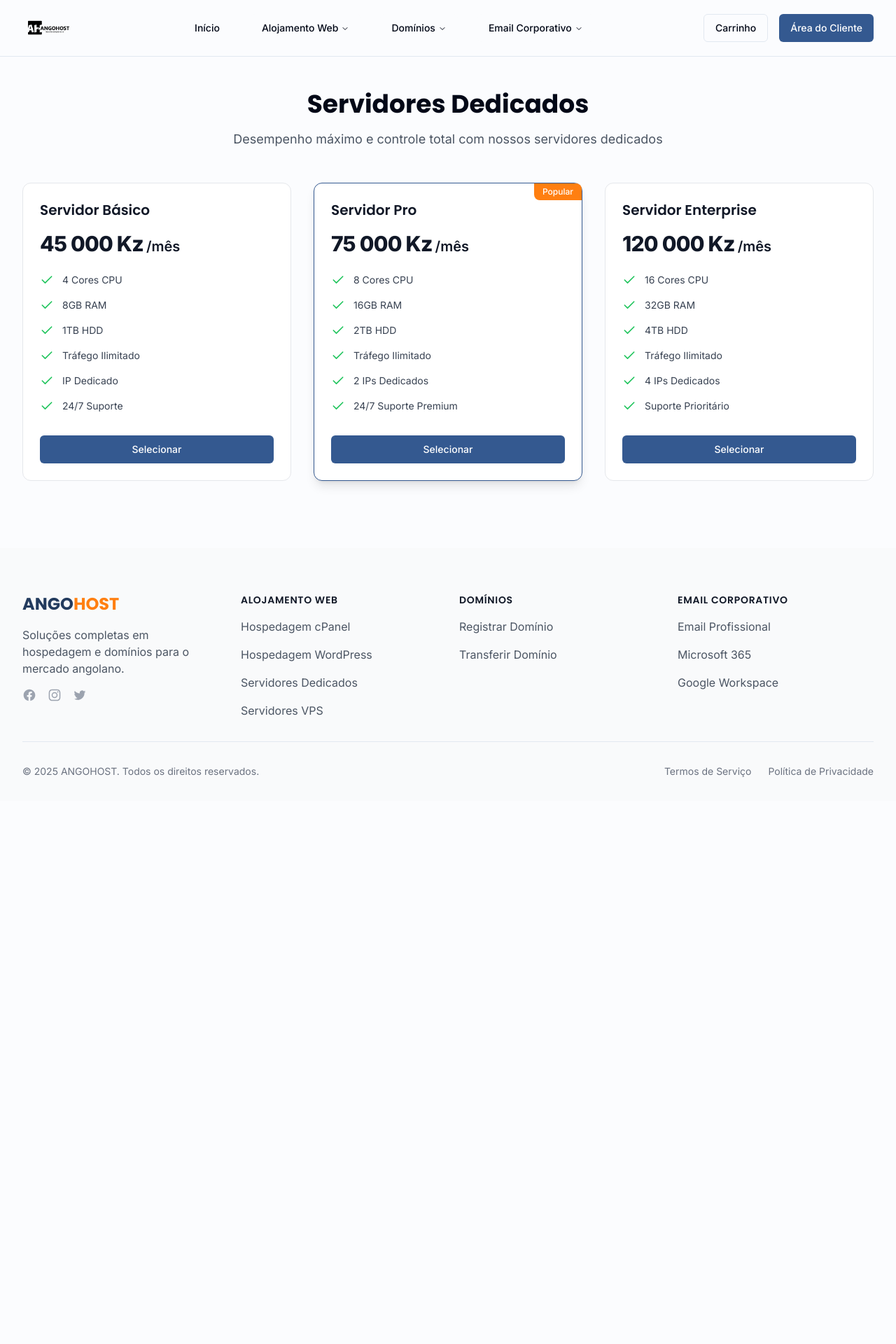
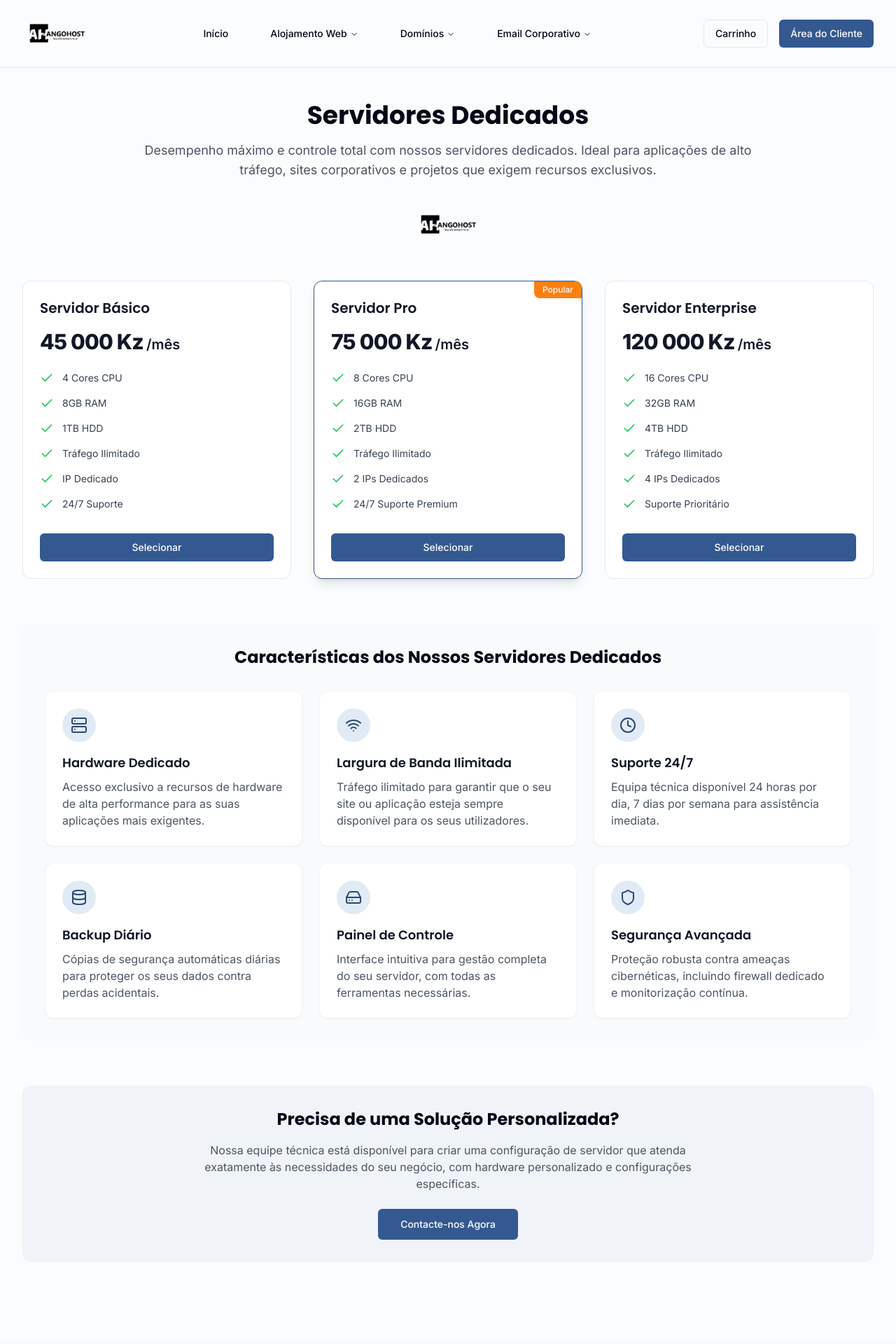
Before and after one commit to francisco-dev-ao/angohost-ao, a React (Vite) app: page /servidores-dedicados in a window 1280 px wide. Shown: the top 1920 px of the page at 70% size. Before the commit the page ends 1144 px from the top, so only its background shows below. Built offline with nearby package versions, Linux system fonts and the light colour scheme.

Commit message:
Refactor: Implement UI components
This commit introduces several UI components, including a navigation menu, form elements, and pricing cards. It also includes the necessary styling and utility functions.

```diff
--- a/src/components/Navbar.tsx
+++ b/src/components/Navbar.tsx
@@ -1,3 +1,4 @@
+
 import React, { useState, useRef, useEffect } from 'react';
 import { Link } from 'react-router-dom';
 import { Button } from '@/components/ui/button';
@@ -56,7 +57,7 @@ const Navbar = () => {
           <img
             src="/public/lovable-uploads/b8702021-42ee-4d88-af7a-590e5dae0e08.png"
             alt="ANGOHOST"
-            className="h-12 w-auto"
+            className="h-16 w-auto"
           />
         </Link>
 
@@ -160,6 +161,7 @@ const Navbar = () => {
         </div>
       </div>
 
+      {/* Mobile Menu */}
       {mobileMenuOpen && (
         <div ref={menuRef} className="lg:hidden absolute w-full bg-background z-50 border-b pb-4">
           <nav className="container mt-4 flex flex-col gap-4">
--- a/src/components/PricingCard.tsx
+++ b/src/components/PricingCard.tsx
@@ -84,6 +84,54 @@ const PricingCard: React.FC<PricingCardProps> = ({
             renewalPrice: 8500
           }
         };
+      } else if (id === 'dedicated-basic') {
+        newItem = {
+          id: `dedicated-${id}-${Date.now()}`,
+          type: 'hosting',
+          name: 'Servidor Dedicado Básico',
+          price: 45000,
+          period: 'monthly',
+          details: {
+            cpu: '4 Cores',
+            ram: '8GB',
+            storage: '1TB HDD',
+            bandwidth: 'Ilimitado',
+            ips: '1 IP Dedicado',
+            renewalPrice: 45000
+          }
+        };
+      } else if (id === 'dedicated-pro') {
+        newItem = {
+          id: `dedicated-${id}-${Date.now()}`,
+          type: 'hosting',
+          name: 'Servidor Dedicado Pro',
+          price: 75000,
+          period: 'monthly',
+          details: {
+            cpu: '8 Cores',
+            ram: '16GB',
+            storage: '2TB HDD',
+            bandwidth: 'Ilimitado',
+            ips: '2 IPs Dedicados',
+            renewalPrice: 75000
+          }
+        };
+      } else if (id === 'dedicated-enterprise') {
+        newItem = {
+          id: `dedicated-${id}-${Date.now()}`,
+          type: 'hosting',
+          name: 'Servidor Dedicado Enterprise',
+          price: 120000,
+          period: 'monthly',
+          details: {
+            cpu: '16 Cores',
+            ram: '32GB',
+            storage: '4TB HDD',
+            bandwidth: 'Ilimitado',
+            ips: '4 IPs Dedicados',
+            renewalPrice: 120000
+          }
+        };
       }
     }
 
@@ -136,7 +184,7 @@ const PricingCard: React.FC<PricingCardProps> = ({
   };
 
   return (
-    <div className={`pricing-card relative rounded-xl border ${isPopular ? 'border-primary shadow-lg' : 'border-gray-200'} bg-white p-6 transition-all duration-300`}>
+    <div className={`pricing-card relative rounded-xl border ${isPopular ? 'border-primary shadow-lg' : 'border-gray-200'} bg-white p-6 transition-all duration-300 hover:shadow-md`}>
       {isPopular && (
         <span className="absolute top-0 right-0 bg-orange-500 text-white text-xs px-3 py-1 rounded-bl-lg rounded-tr-lg font-medium">Popular</span>
       )}
--- a/src/pages/DedicatedServersPage.tsx
+++ b/src/pages/DedicatedServersPage.tsx
@@ -1,29 +1,63 @@
 
 import React from 'react';
 import { Button } from '@/components/ui/button';
-import { Shield } from 'lucide-react';
+import { Shield, Server, Wifi, Clock, Database, HardDrive } from 'lucide-react';
 import PricingCard from '@/components/PricingCard';
+import FeatureCard from '@/components/FeatureCard';
 
 const DedicatedServersPage = () => {
   const features = [
-    'Hardware Dedicado',
-    'Largura de Banda Ilimitada',
-    'IPs Dedicados',
-    'Suporte 24/7',
-    'Painel de Controle',
-    'Backup Diário'
+    {
+      title: 'Hardware Dedicado',
+      description: 'Acesso exclusivo a recursos de hardware de alta performance para as suas aplicações mais exigentes.',
+      icon: <Server className="w-6 h-6" />
+    },
+    {
+      title: 'Largura de Banda Ilimitada',
+      description: 'Tráfego ilimitado para garantir que o seu site ou aplicação esteja sempre disponível para os seus utilizadores.',
+      icon: <Wifi className="w-6 h-6" />
+    },
+    {
+      title: 'Suporte 24/7',
+      description: 'Equipa técnica disponível 24 horas por dia, 7 dias por semana para assistência imediata.',
+      icon: <Clock className="w-6 h-6" />
+    },
+    {
+      title: 'Backup Diário',
+      description: 'Cópias de segurança automáticas diárias para proteger os seus dados contra perdas acidentais.',
+      icon: <Database className="w-6 h-6" />
+    },
+    {
+      title: 'Painel de Controle',
+      description: 'Interface intuitiva para gestão completa do seu servidor, com todas as ferramentas necessárias.',
+      icon: <HardDrive className="w-6 h-6" />
+    },
+    {
+      title: 'Segurança Avançada',
+      description: 'Proteção robusta contra ameaças cibernéticas, incluindo firewall dedicado e monitorização contínua.',
+      icon: <Shield className="w-6 h-6" />
+    }
   ];
 
   return (
     <div className="container py-12">
-      <div className="text-center max-w-3xl mx-auto mb-12">
+      <div className="text-center max-w-4xl mx-auto mb-12">
         <h1 className="text-4xl font-bold mb-4">Servidores Dedicados</h1>
         <p className="text-lg text-gray-600 mb-8">
-          Desempenho máximo e controle total com nossos servidores dedicados
+          Desempenho máximo e controle total com nossos servidores dedicados. Ideal para aplicações de alto tráfego,
+          sites corporativos e projetos que exigem recursos exclusivos.
         </p>
+
+        <div className="flex justify-center mb-8">
+          <img
+            src="/public/lovable-uploads/b8702021-42ee-4d88-af7a-590e5dae0e08.png"
+            alt="ANGOHOST"
+            className="h-16 w-auto"
+          />
+        </div>
       </div>
 
-      <div className="grid md:grid-cols-2 lg:grid-cols-3 gap-8 mb-12">
+      <div className="grid md:grid-cols-2 lg:grid-cols-3 gap-8 mb-16">
         <PricingCard
           title="Servidor Básico"
           price={45000}
@@ -71,6 +105,33 @@ const DedicatedServersPage = () => {
           id="dedicated-enterprise"
         />
       </div>
+
+      <div className="bg-gray-50 rounded-xl p-8 mb-16">
+        <h2 className="text-2xl font-bold mb-8 text-center">Características dos Nossos Servidores Dedicados</h2>
+        <div className="grid md:grid-cols-2 lg:grid-cols-3 gap-6">
+          {features.map((feature, index) => (
+            <FeatureCard
+              key={index}
+              title={feature.title}
+              description={feature.description}
+              icon={feature.icon}
+            />
+          ))}
+        </div>
+      </div>
+
+      <div className="bg-primary/5 rounded-xl p-8 mb-16">
+        <div className="max-w-3xl mx-auto text-center">
+          <h2 className="text-2xl font-bold mb-4">Precisa de uma Solução Personalizada?</h2>
+          <p className="text-gray-600 mb-6">
+            Nossa equipe técnica está disponível para criar uma configuração de servidor que atenda
+            exatamente às necessidades do seu negócio, com hardware personalizado e configurações específicas.
+          </p>
+          <Button size="lg" className="bg-primary hover:bg-primary/90">
+            Contacte-nos Agora
+          </Button>
+        </div>
+      </div>
     </div>
   );
 };
```
